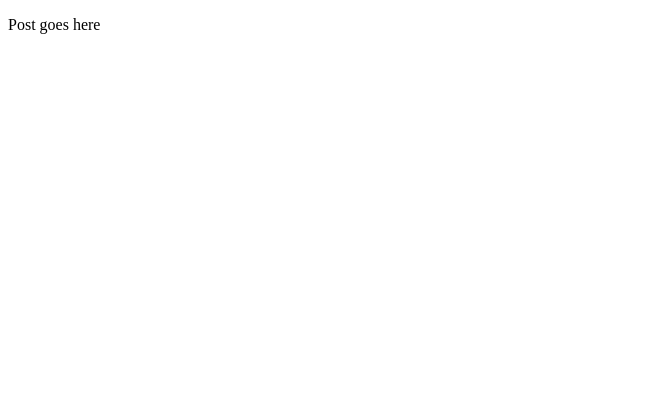
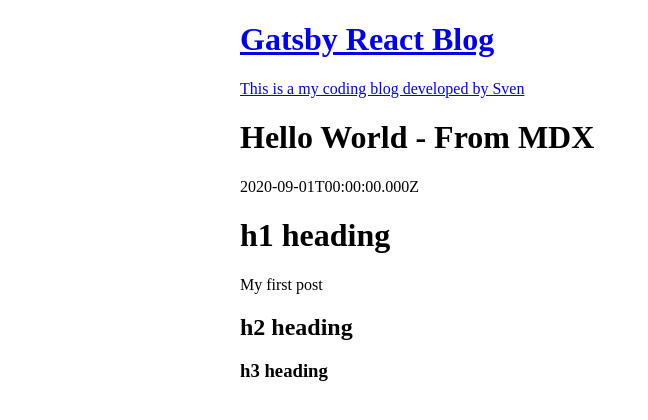
Before and after one commit to skusebauch/gatsby-react-blog, a Gatsby site: page /2020-09-01-hello-world/ in a window 1280 px wide. Shown: the whole page, without its empty margins (0-648 px from the left). Built offline with nearby package versions, Linux system fonts and the light colour scheme; Gatsby itself is replaced by a stand-in of ours.

Commit message:
build out blog post template

```diff
--- a/src/templates/blogPostTemplate.js
+++ b/src/templates/blogPostTemplate.js
@@ -1,11 +1,28 @@
 import React from "react"
+import { MDXRenderer } from "gatsby-plugin-mdx"
+import { graphql } from "gatsby"
+import Layout from "../components/Layout"
 
-function blogPostTemplate() {
+export default ({ data }) => {
+  const { frontmatter, body } = data.mdx
+
   return (
-    <>
-      <p>Post goes here</p>
-    </>
+    <Layout>
+      <h1>{frontmatter.title}</h1>
+      <p>{frontmatter.date}</p>
+      <MDXRenderer>{body}</MDXRenderer>
+    </Layout>
   )
 }
 
-export default blogPostTemplate
+export const query = graphql`
+  query PostBySlug($slug: String!) {
+    mdx(fields: { slug: { eq: $slug } }) {
+      frontmatter {
+        title
+        date
+      }
+      body
+    }
+  }
+`
```
